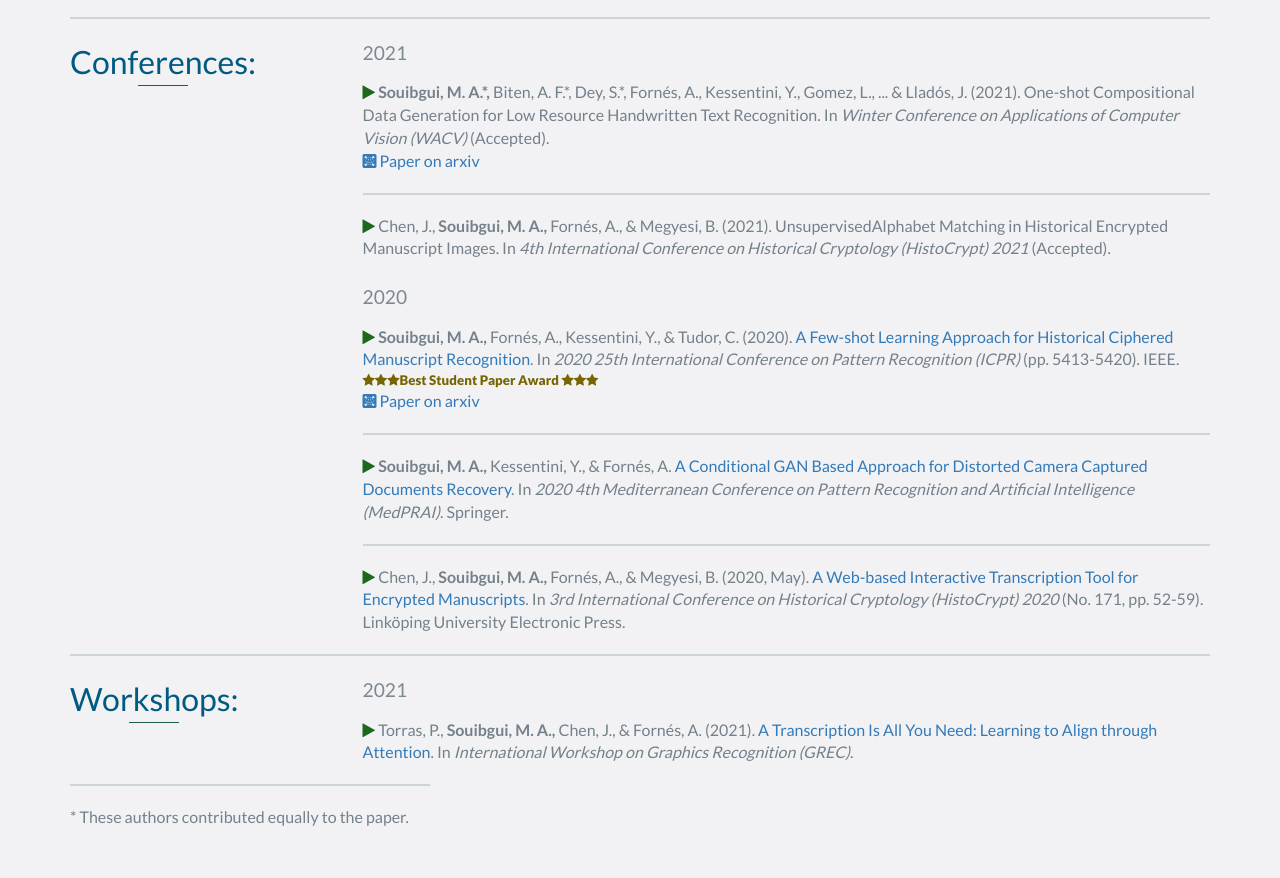
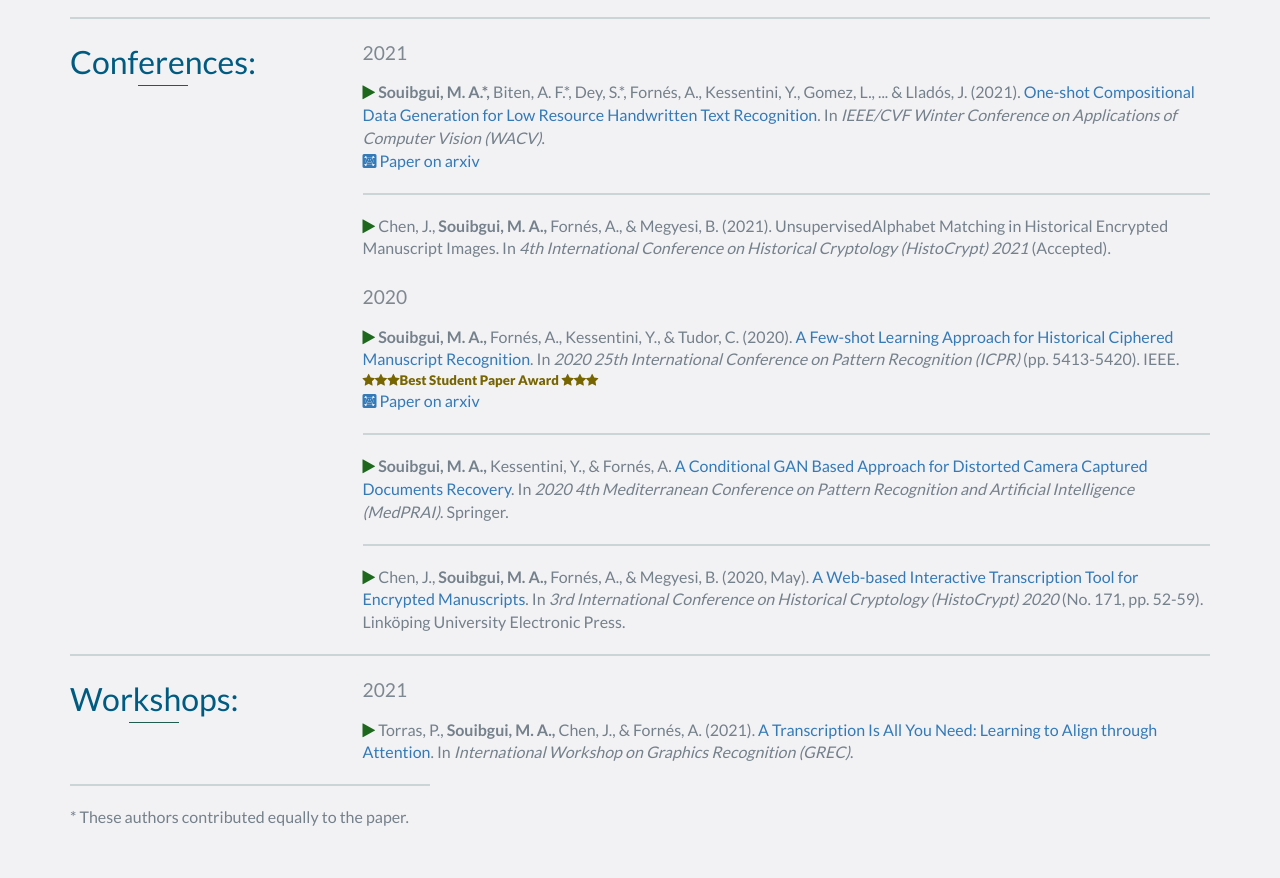
Before and after one commit to dali92002/dali92002.github.io, a website: page index.html in a window 1280 px wide. Shown: the part 3507-4385 px from the top of the page. Drawn offline with nearby package versions, Linux system fonts and the light colour scheme; files whose address does not match are found by name.

Commit message:
Update index.html

```diff
--- a/index.html
+++ b/index.html
@@ -287,7 +287,7 @@
                         2021
                     </h4>
                     <p>
-                        <i class="fa fa-play" style="color:rgb(30, 104, 30)"></i> <b>Souibgui, M. A.*,</b> Biten, A. F.*, Dey, S.*, Fornés, A., Kessentini, Y., Gomez, L., ... & Lladós, J. (2021). One-shot Compositional Data Generation for Low Resource Handwritten Text Recognition. In <i>Winter  Conference  on  Applications of Computer Vision (WACV)</i> (Accepted).
+                        <i class="fa fa-play" style="color:rgb(30, 104, 30)"></i> <b>Souibgui, M. A.*,</b> Biten, A. F.*, Dey, S.*, Fornés, A., Kessentini, Y., Gomez, L., ... & Lladós, J. (2021). <a href="https://openaccess.thecvf.com/content/WACV2022/html/Souibgui_One-Shot_Compositional_Data_Generation_for_Low_Resource_Handwritten_Text_Recognition_WACV_2022_paper.html" target="_blank">One-shot Compositional Data Generation for Low Resource Handwritten Text Recognition</a>. In <i>IEEE/CVF Winter Conference on Applications of Computer Vision (WACV)</i>.
                         <br>
                         <a href="https://arxiv.org/abs/2105.05300" target="_blank"><i class="ai ai-arxiv-square "></i> Paper on arxiv</a>
 
```
